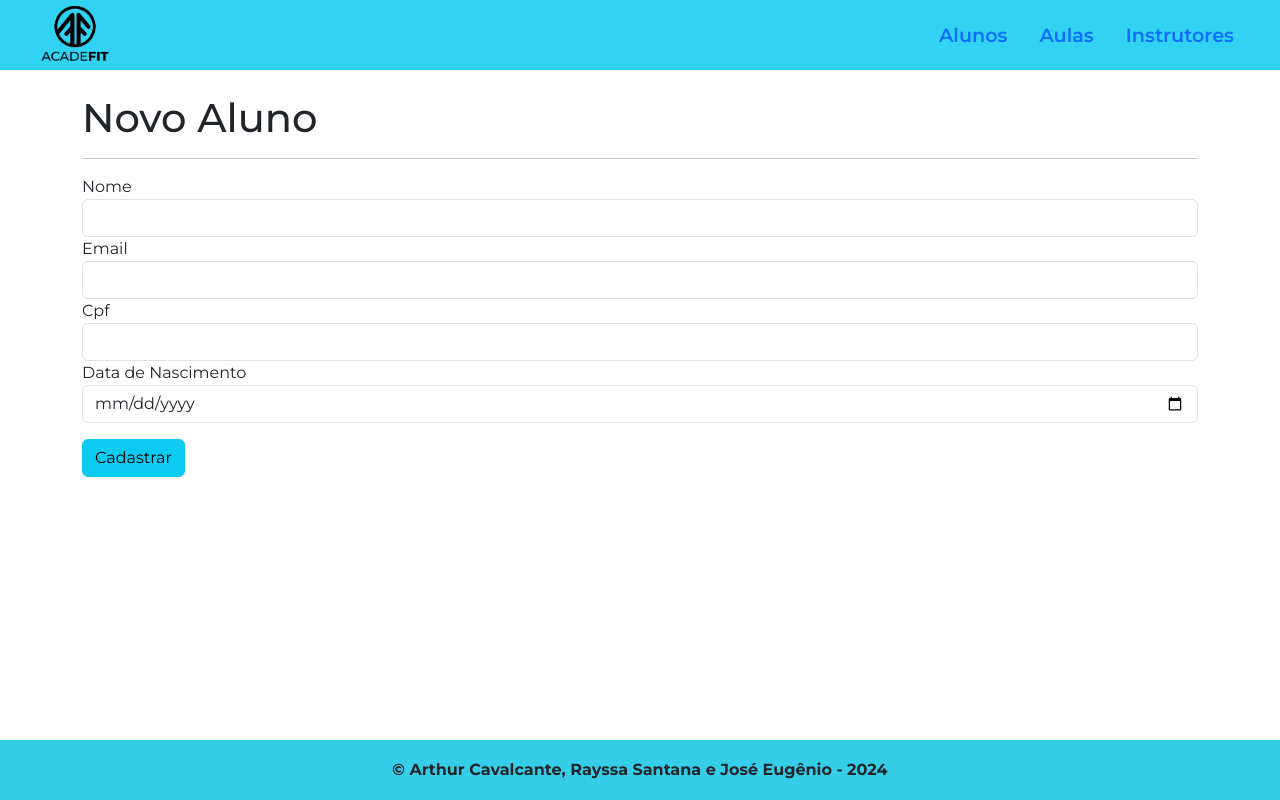
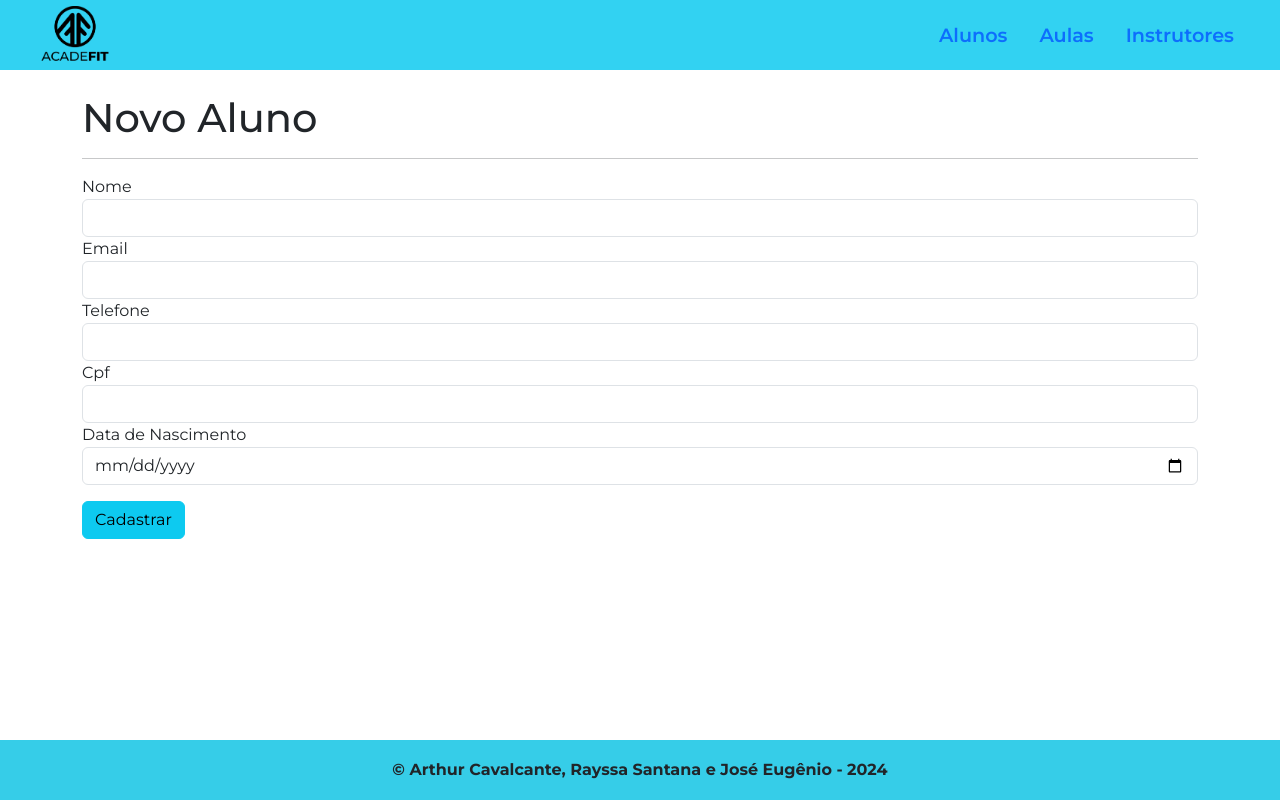
Before and after one commit to Linsarthur/academia-front, a React (Vite) app: page /alunos/novo in a window 1280 px wide. Built offline with nearby package versions, Linux system fonts and the light colour scheme.

Commit message:
Alterações quase finais

```diff
--- a/src/pages/EditarAluno.jsx
+++ b/src/pages/EditarAluno.jsx
@@ -1,15 +1,17 @@
 import { useForm } from "react-hook-form";
-import { useNavigate } from "react-router-dom";
+import { useNavigate, useParams } from "react-router-dom";
 import { getAluno, updateAluno } from "../api/alunos";
 import toast from "react-hot-toast";
 import { useEffect } from "react";
+import { Button } from "react-bootstrap";
+
 
 export default function EditarAluno() {
     const { register, handleSubmit, formState: { errors }, reset, } = useForm();
 
     const navigate = useNavigate();
 
-    const {id} = useNavigate();
+    const {id} = useParams();
 
     function atualizarAluno(data){
         updateAluno(id,data).then((resposta)=>{
@@ -36,7 +38,7 @@ export default function EditarAluno() {
         <main className="mt-4 container">
             <h1>Editar Aluno</h1>
             <hr />
-            <form onSubmit={handleSubmit(salvarAluno)}>
+            <form onSubmit={handleSubmit(atualizarAluno)}>
                 <div>
                     <label htmlFor="nome">Nome</label>
                     <input type="text" id="nome" className="form-control"
@@ -50,6 +52,13 @@ export default function EditarAluno() {
                     {...register("email", {required:true, maxLength: 200})}
                     />
                     {errors.email && (<small className="text-danger">O email é inválido!</small>)}
+                </div>
+                <div>
+                    <label htmlFor="telefone">Telefone</label>
+                    <input type="tel" id="telefone" className="form-control"
+                    {...register("telefone", {required:true, maxLength: 20})}
+                    />
+                    {errors.telefone && (<small className="text-danger">O telefone é inválido!</small>)}
                 </div>
                 <div>
                     <label htmlFor="cpf">Cpf</label>
--- a/src/pages/EditarAula.jsx
+++ b/src/pages/EditarAula.jsx
@@ -3,7 +3,7 @@ import { useForm } from "react-hook-form";
 import { useNavigate, useParams  } from "react-router-dom";
 import { useEffect, useState } from "react";
 import toast from "react-hot-toast";
-import { updateAula } from "../api/aulas";
+import { getAula, updateAula } from "../api/aulas";
 import { getAlunos } from "../api/alunos";
 import { getInstrutors } from "../api/instrutors";
 
@@ -13,6 +13,7 @@ export default function EditarAula(){
         register,
         handleSubmit,
         formState: { errors },
+        reset,
     } = useForm();
 
     const navigate = useNavigate();
@@ -25,7 +26,7 @@ export default function EditarAula(){
 
     function atualizarAula(data) {
 
-        updateAula(data).then((resposta) => {
+        updateAula(id, data).then((resposta) => {
             toast.success(resposta.message);
             navigate("/aulas");
         }).catch((err) => {
@@ -59,12 +60,12 @@ export default function EditarAula(){
     }
 
     useEffect(() => {
+        carregarInstrutors();
+        carregarAula();
         carregarAlunos();
     }, []);
 
-    useEffect(() => {
-        carregarInstrutors();
-    }, []);
+
 
     return (
         <main className="mt-4 container">
--- a/src/pages/Instrutor.jsx
+++ b/src/pages/Instrutor.jsx
@@ -1,6 +1,6 @@
 import { Button, Table } from "react-bootstrap";
 import { Link } from "react-router-dom";
-import { deleteInstrutor, getInstrutor } from "../api/instrutors";
+import { deleteInstrutor, getInstrutor, getInstrutors } from "../api/instrutors";
 import { useEffect, useState } from "react";
 import Loader from "../components/Loader";
 import toast from "react-hot-toast";
@@ -9,7 +9,7 @@ function Instrutores() {
   const [instrutores, setInstrutores] = useState(null);
 
   function carregarInstrutores() {
-    getInstrutor().then((dados) => {
+    getInstrutors().then((dados) => {
       setInstrutores(dados);
     });
   }
--- a/src/pages/NovoAluno.jsx
+++ b/src/pages/NovoAluno.jsx
@@ -43,6 +43,14 @@ export default function NovoAluno() {
                     {errors.email && (<small className="text-danger">O email é inválido!</small>)}
                 </div>
                 <div>
+                    <label htmlFor="telefone">Telefone</label>
+                    <input type="tel" id="telefone" className="form-control"
+                    {...register("telefone", {required:true, maxLength: 20})}
+                    />
+                    {errors.telefone && (<small className="text-danger">O telefone é inválido!</small>)}
+                </div>
+
+                <div>
                     <label htmlFor="cpf">Cpf</label>
                     <input type="text" id="cpf" className="form-control"
                         {...register("cpf", { required: true, maxLength: 11 })}
```
